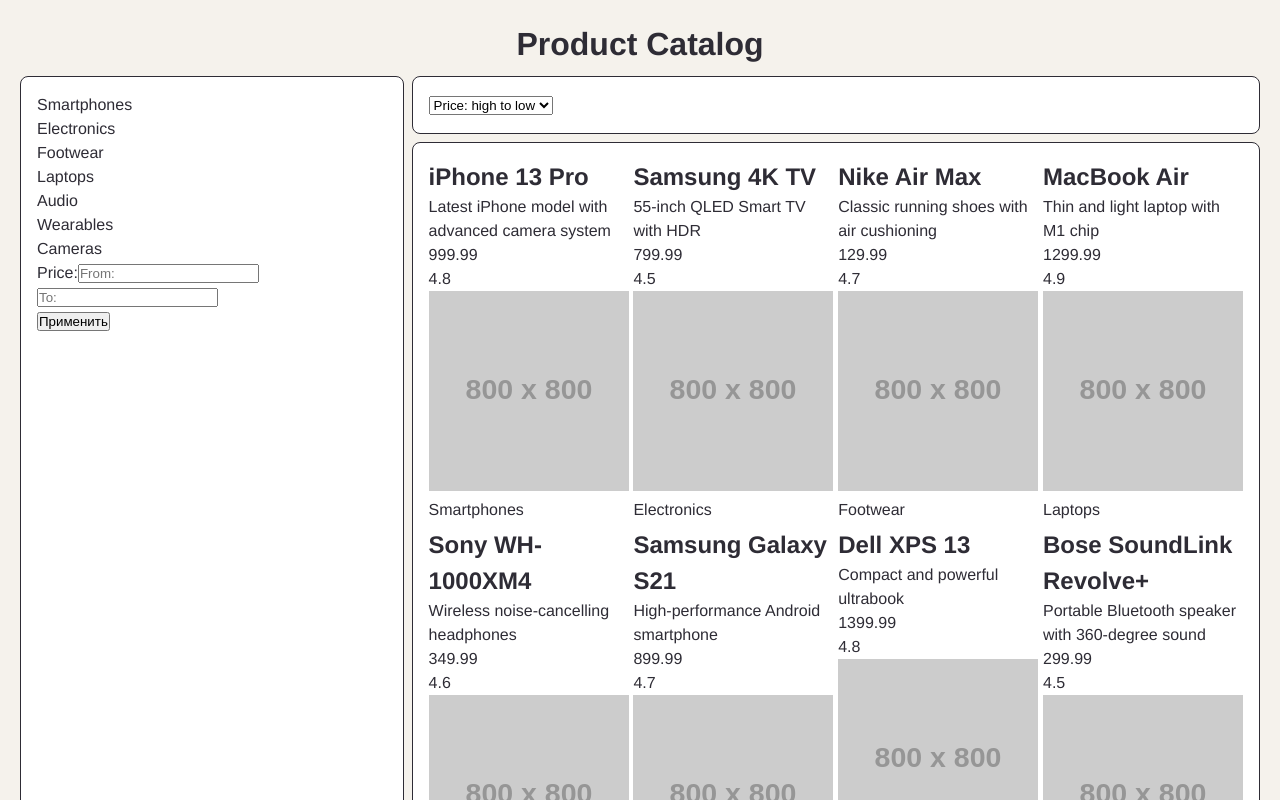
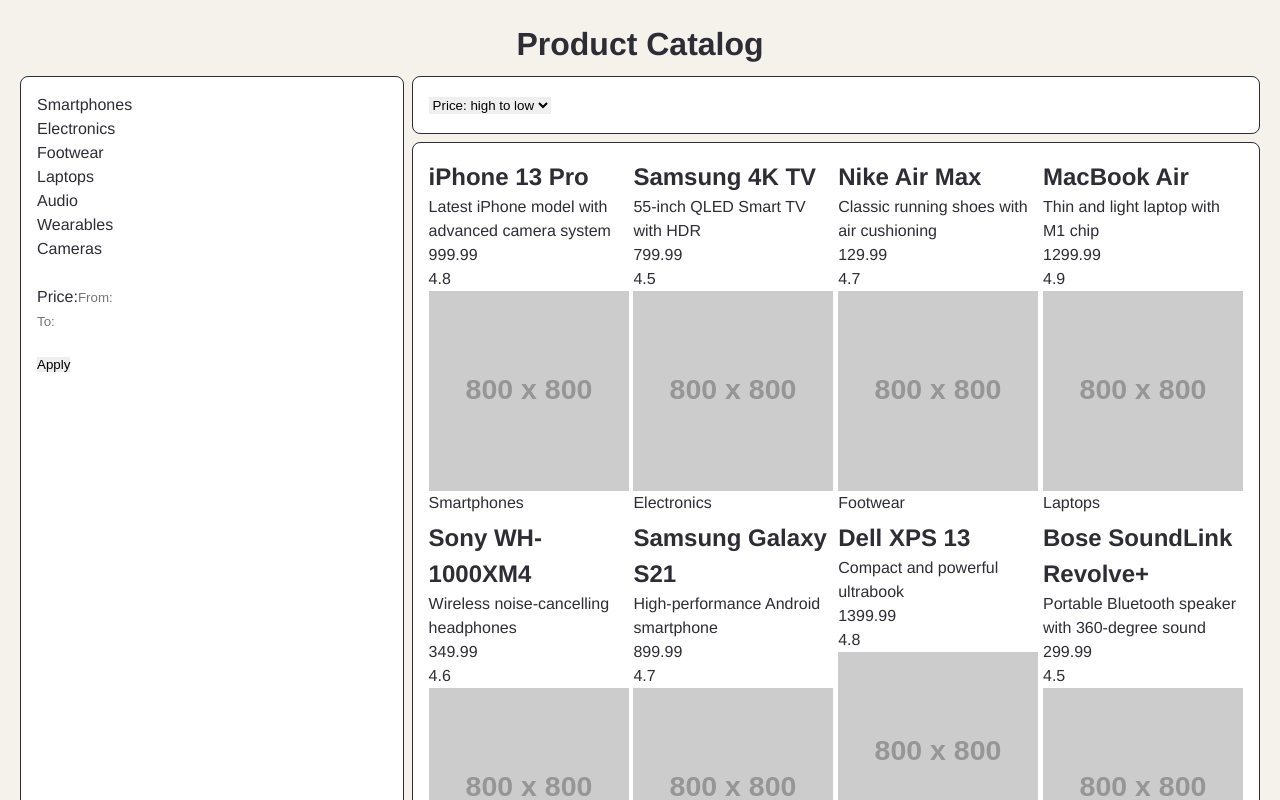
Before and after one commit to gr-sv/product-catalog, a Next.js app: page / in a window 1280 px wide. Shown: the top 800 px of the page. Built offline with nearby package versions, Linux system fonts and the light colour scheme.

Commit message:
Add styles into globals.scss, file filtering.module.scss

```diff
--- /dev/null
+++ b/src/app/components/filtering/filtering.module.scss
@@ -0,0 +1,7 @@
+.filtering {
+	display: flex;
+	flex-direction: column;
+	justify-content: start;
+	align-items: start;
+	gap: 1.5em;
+}
--- a/src/app/components/filtering/filtering.tsx
+++ b/src/app/components/filtering/filtering.tsx
@@ -1,5 +1,6 @@
 import data  from '../../../data.json';
 import Price from '../price/price';
+import s from './filtering.module.scss';
 
 interface FilteringProps {
   className?: string;
@@ -7,7 +8,7 @@
 
 export default function Filtering ({ className }: FilteringProps) {
 	return (
-		<div className={className}>
+		<div className={`${className} ${s.filtering}`}>
 			<ul>
 				{(data?.categories).map((item: string) => (
 					<li key={item}>{item}</li>
@@ -16,7 +17,7 @@
 
 			<Price />
 
-			<button>Применить</button>
+			<button>Apply</button>
 		</div>
 	)
 }
--- a/src/app/globals.scss
+++ b/src/app/globals.scss
@@ -10,6 +10,7 @@
   margin: 0;
   text-decoration: none;
   list-style-type: none;
+  border: none;
 }
 
 html,
@@ -30,6 +31,7 @@
 	justify-content: center;
 	padding: 20px;
 	font-family: var(--font-arimo), Arial, sans-serif;
+	font-weight: 400;
 	font-size: 16px;
 	line-height: 1.5;
 }
@@ -39,6 +41,10 @@
 	grid-template-columns: auto 1fr;
 	grid-template-rows: repeat(2, auto);
 	gap: .5em;
+}
+
+img {
+	display: block;
 }
 
 .title {
```
